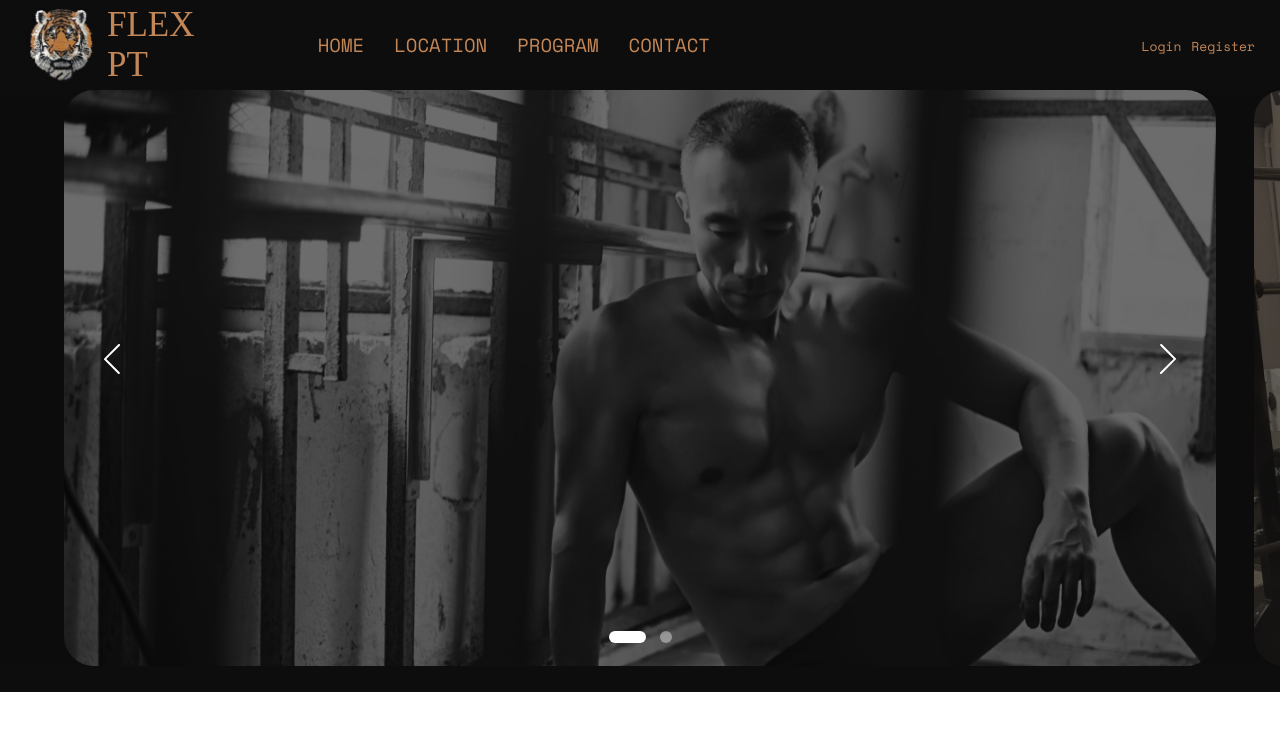
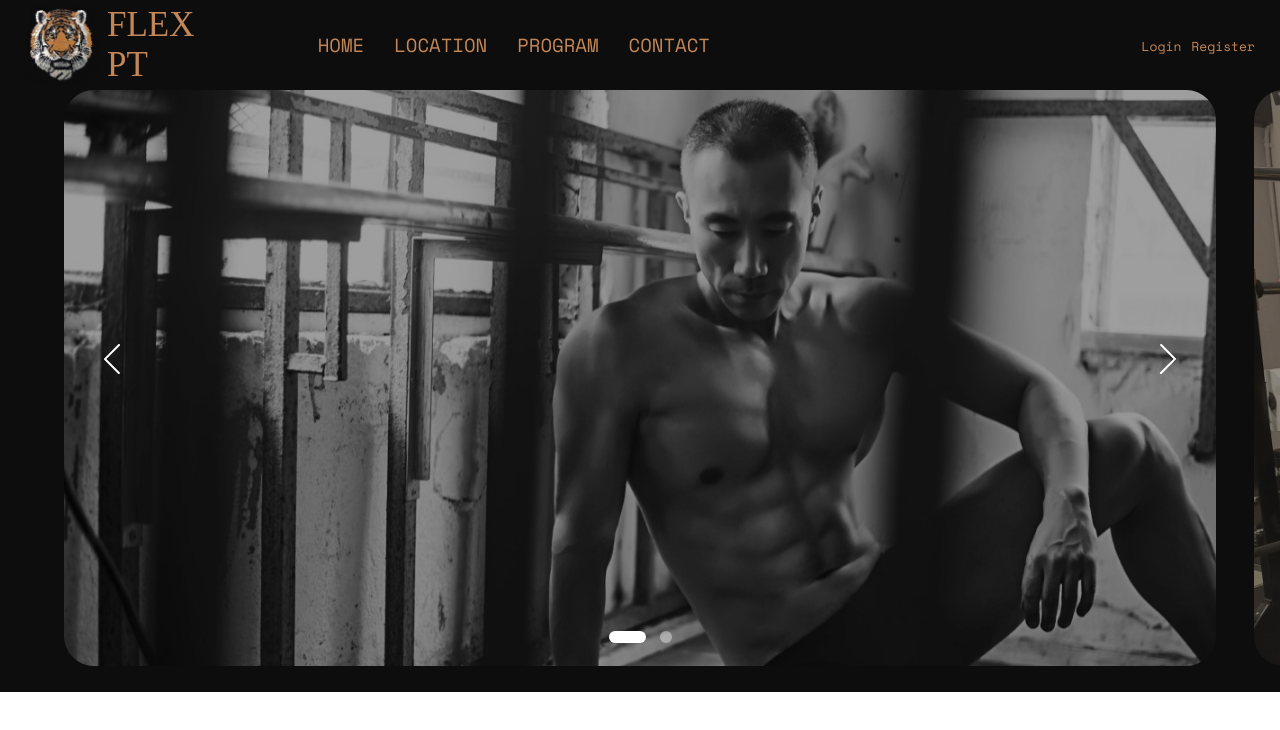
Before and after one commit to jongho-dev/flex_pt, a React (Create React App) app in the folder flex-pt/: page / in a window 1280 px wide. Shown: the top 730 px of the page. Built offline with nearby package versions, Linux system fonts and the light colour scheme; a web font is replaced by a local one.

Commit message:
feat: slideshow dot 수정

```diff
--- a/flex-pt/src/components/slideshow/slideshow.js
+++ b/flex-pt/src/components/slideshow/slideshow.js
@@ -1,6 +1,5 @@
 import React, { useState, useRef, useEffect } from "react";
 import "./slideshow.scss";
-import slideImage1 from "../../images/slideshow/slide1.jpeg";
 import slideImage2 from "../../images/slideshow/slide2.jpeg";
 import mainImage from "../../images/slideshow/mainpic.jpg";
 import { SlArrowLeft, SlArrowRight } from "react-icons/sl";
--- a/flex-pt/src/components/slideshow/slideshow.scss
+++ b/flex-pt/src/components/slideshow/slideshow.scss
@@ -3,6 +3,7 @@
   height: 47vw;
   position: relative;
   background-color: rgb(13, 13, 13);
+
   .images {
     width: 400vw;
     height: 730px;
@@ -10,6 +11,7 @@
     position: absolute;
     left: 3.5vw;
     transition: all 0.5s;
+    color: red;
 
     img {
       width: 90vw;
@@ -22,7 +24,7 @@
   .blur {
     width: 100vw;
     height: 45vw;
-    background-color: rgba(13, 13, 13, 0.6);
+    background-color: rgba(13, 13, 13, 0.4);
     color: white;
     position: absolute;
 
@@ -51,6 +53,7 @@
     .dots {
       display: flex;
       justify-content: center;
+
       div {
         width: 12px;
         height: 12px;
```
Also changed, not shown: 2 other files (tests, documents, lock files or other folders).
